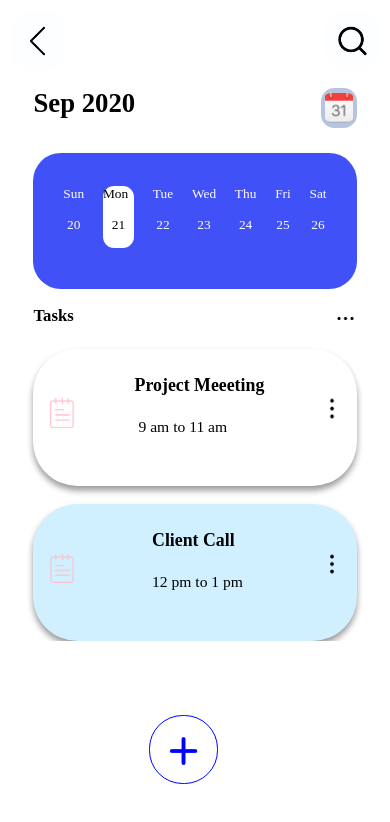
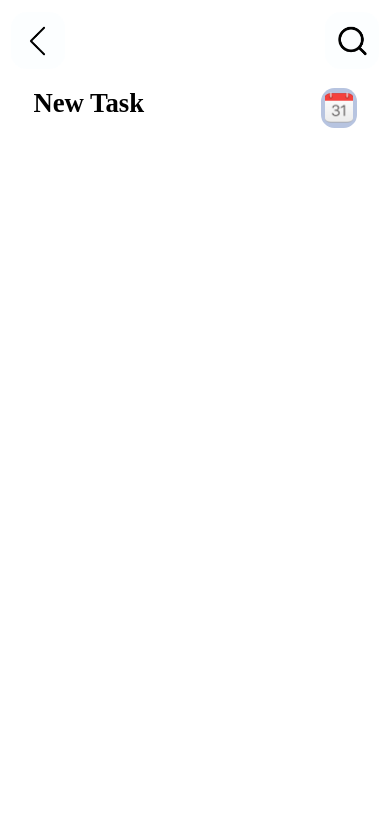
Before and after one commit to Mansoorali121/React-Native-Interview-Preparation, a React Native app: screen / in a window 390 px wide. Shown: the top 822 px of the page. Built offline with nearby package versions, Linux system fonts and the light colour scheme.

Commit message:
header complete t4

```diff
--- a/App.js
+++ b/App.js
@@ -1,86 +1,135 @@
-// // import { FlatList, StyleSheet, Text, View } from 'react-native';
+// // // import { FlatList, StyleSheet, Text, View } from 'react-native';
+// // // import React from 'react';
+// // // import { s, vs } from 'react-native-size-matters';
+// // // import THeader from './src/components/THeader';
+// // // import Myinput from './src/components/Myinput';
+// // // import Status from './src/components/Status';
+// // // import Taskcard from './src/components/Taskcard';
+// // // import Tasks from './src/screens/Tasks';
+// // // import Daysname from './src/components/Daysname';
+// // // import Taskscard from './src/components/Taskscard';
+
+// // // const App = () => {
+// // //  const data = [
+// // //   {
+// // //     id: 1,
+// // //     title: 'Wirefarming',
+// // //     time: '12:00 PM',
+// // //     description: 'Make some ideation from skretch and wireframes',
+// // //     color: '#fc569e',
+// // //   },
+// // //   {
+// // //     id: 2,
+// // //     title: 'UI Design',
+// // //     time: '1:00 PM',
+// // //     description: 'Design mobile screens Make some ideation from skretch ',
+// // //     color: '#36817c',
+// // //   },
+// // //   {
+// // //     id: 3,
+// // //     title: 'Meeting',
+// // //     time: '3:00 PM',
+// // //     description: 'Client discussion  Make some ideation from skretch ',
+// // //     color: '#6e741c',
+// // //   },
+// // //     {
+// // //     id: 4,
+// // //     title: 'Backend',
+// // //     time: '5:00 PM',
+// // //     description: 'Client discussion about backend development',
+// // //     color: '#1e482f',
+// // //   },
+// // //   {
+// // //     id: 5,
+// // //     title: 'Code Review',
+// // //     time: '4:00 PM',
+// // //     description: 'Client discussion about backend development',
+// // //     color: '#124b7d',
+// // //   },
+// // // ];
+
+// // //   return (
+// // //     <View style={{ backgroundColor: '#fff', flex: 1 }}>
+// // //       <View style={styles.container}>
+// // //         <Tasks />
+// // //         <Daysname />
+// // //         {/* <Taskscard /> */}
+// // //         showVerticalScrollIndicator = {false}
+// // //         <FlatList data={data} keyExtractor={(item)=>item.id}
+// // //         renderItem={({item})=>(
+// // //           <Taskscard {...item}  />
+// // //   )}
+// // //         />
+
+// // //         {/* <THeader />
+// // //         <View style={styles.titlesscontainer}>
+// // //           <Text style={styles.title}>Good Morning, Rifat!</Text>
+// // //           <Text style={styles.description}>
+// // //             You have <Text style={styles.descpt}>49 tasks</Text> this month
+// // //           </Text>
+// // //         </View>
+// // //         <Myinput />
+// // //         <Status />
+// // //         <View
+// // //           style={{
+// // //             marginTop: vs(20),
+// // //             flexDirection: 'row',
+// // //             justifyContent: 'space-between',
+// // //           }}
+// // //         >
+// // //           <Text style={styles.title1}>Todays Tasks</Text>
+// // //           <Text style={styles.title2}>See All</Text>
+// // //         </View>
+// // //         <Taskcard /> */}
+// // //       </View>
+// // //     </View>
+// // //   );
+// // // };
+
+// // // export default App;
+
+// // // const styles = StyleSheet.create({
+// // //   container: {
+// // //     marginTop: s(20),
+// // //     marginHorizontal: vs(21),
+// // //   },
+// // //   titlesscontainer: { marginTop: vs(25) },
+// // //   title: { fontSize: s(15), fontFamily: 'Outfit-Thin', color: 'gray' },
+// // //   description: { fontSize: s(33), fontFamily: 'Outfit-Medium' },
+// // //   descpt: { color: '#5959e19f', fontWeight: 'bold' },
+// // //   title1: { fontSize: s(25), fontFamily: 'Outfit-Medium', marginBottom: s(10) },
+// // //   title2: {
+// // //     fontSize: s(15),
+// // //     fontFamily: 'Outfit-Regular',
+// // //     color: 'gray',
+// // //     marginBottom: s(10),
+// // //   },
+// // // });
+
+// // import { StyleSheet, Text, View } from 'react-native';
 // // import React from 'react';
-// // import { s, vs } from 'react-native-size-matters';
-// // import THeader from './src/components/THeader';
-// // import Myinput from './src/components/Myinput';
-// // import Status from './src/components/Status';
-// // import Taskcard from './src/components/Taskcard';
-// // import Tasks from './src/screens/Tasks';
-// // import Daysname from './src/components/Daysname';
-// // import Taskscard from './src/components/Taskscard';
+// // import T2header from './src/components/T2header';
+// // import { s } from 'react-native-size-matters';
+// // import T2text from './src/components/T2text';
+// // import Searchbutton from './src/components/Searchbutton';
+// // import Filterbutton from './src/components/Filterbutton';
+// // import T2tabs from './src/components/T2tabs';
+// // import T2card from './src/components/T2card';
+// // import T2footer from "./src/components/T2footer";
 
 // // const App = () => {
-// //  const data = [
-// //   {
-// //     id: 1,
-// //     title: 'Wirefarming',
-// //     time: '12:00 PM',
-// //     description: 'Make some ideation from skretch and wireframes',
-// //     color: '#fc569e',
-// //   },
-// //   {
-// //     id: 2,
-// //     title: 'UI Design',
-// //     time: '1:00 PM',
-// //     description: 'Design mobile screens Make some ideation from skretch ',
-// //     color: '#36817c',
-// //   },
-// //   {
-// //     id: 3,
-// //     title: 'Meeting',
-// //     time: '3:00 PM',
-// //     description: 'Client discussion  Make some ideation from skretch ',
-// //     color: '#6e741c',
-// //   },
-// //     {
-// //     id: 4,
-// //     title: 'Backend',
-// //     time: '5:00 PM',
-// //     description: 'Client discussion about backend development',
-// //     color: '#1e482f',
-// //   },
-// //   {
-// //     id: 5,
-// //     title: 'Code Review',
-// //     time: '4:00 PM',
-// //     description: 'Client discussion about backend development',
-// //     color: '#124b7d',
-// //   },
-// // ];
-
 // //   return (
-// //     <View style={{ backgroundColor: '#fff', flex: 1 }}>
-// //       <View style={styles.container}>
-// //         <Tasks />
-// //         <Daysname />
-// //         {/* <Taskscard /> */}
-// //         showVerticalScrollIndicator = {false}
-// //         <FlatList data={data} keyExtractor={(item)=>item.id}
-// //         renderItem={({item})=>(
-// //           <Taskscard {...item}  />
-// //   )}
-// //         />
-
-// //         {/* <THeader />
-// //         <View style={styles.titlesscontainer}>
-// //           <Text style={styles.title}>Good Morning, Rifat!</Text>
-// //           <Text style={styles.description}>
-// //             You have <Text style={styles.descpt}>49 tasks</Text> this month
-// //           </Text>
+// //     <View style={styles.container}>
+// //       <View style={{ marginHorizontal: s(20), backgroundColor: '#fff' }}>
+// //         <T2header />
+// //         <T2text />
+// //         <View style={styles.buttonscontainer}>
+// //           <Searchbutton />
+// //           <Filterbutton />
 // //         </View>
-// //         <Myinput />
-// //         <Status />
-// //         <View
-// //           style={{
-// //             marginTop: vs(20),
-// //             flexDirection: 'row',
-// //             justifyContent: 'space-between',
-// //           }}
-// //         >
-// //           <Text style={styles.title1}>Todays Tasks</Text>
-// //           <Text style={styles.title2}>See All</Text>
-// //         </View>
-// //         <Taskcard /> */}
+// //         <T2tabs />
+// //         <T2card />
+// //         <T2footer />
 // //       </View>
 // //     </View>
 // //   );
@@ -89,47 +138,36 @@
 // // export default App;
 
 // // const styles = StyleSheet.create({
-// //   container: {
-// //     marginTop: s(20),
-// //     marginHorizontal: vs(21),
-// //   },
-// //   titlesscontainer: { marginTop: vs(25) },
-// //   title: { fontSize: s(15), fontFamily: 'Outfit-Thin', color: 'gray' },
-// //   description: { fontSize: s(33), fontFamily: 'Outfit-Medium' },
-// //   descpt: { color: '#5959e19f', fontWeight: 'bold' },
-// //   title1: { fontSize: s(25), fontFamily: 'Outfit-Medium', marginBottom: s(10) },
-// //   title2: {
-// //     fontSize: s(15),
-// //     fontFamily: 'Outfit-Regular',
-// //     color: 'gray',
-// //     marginBottom: s(10),
+// //   container: { backgroundColor: '#fff', flex: 1 },
+// //   buttonscontainer: {
+// //     flexDirection: 'row',
+// //     alignItems: 'center',
+// //     justifyContent: 'space-between',
+// //     gap: s(3),
 // //   },
 // // });
 
-// import { StyleSheet, Text, View } from 'react-native';
+// import { FlatList, StyleSheet, Text, View } from 'react-native';
 // import React from 'react';
-// import T2header from './src/components/T2header';
 // import { s } from 'react-native-size-matters';
-// import T2text from './src/components/T2text';
-// import Searchbutton from './src/components/Searchbutton';
-// import Filterbutton from './src/components/Filterbutton';
-// import T2tabs from './src/components/T2tabs';
-// import T2card from './src/components/T2card';
+// import T3header from './src/components/T3header';
+// import T3text from './src/components/T3text';
+// import Selecteditem from './src/components/Selecteditem';
+// import T3cardheader from "./src/components/T3cardheader";
+// import T3card from "./src/components/T3card";
 // import T2footer from "./src/components/T2footer";
+// import Roundedbtn from "./src/components/Roundedbtn";
 
 // const App = () => {
 //   return (
 //     <View style={styles.container}>
-//       <View style={{ marginHorizontal: s(20), backgroundColor: '#fff' }}>
-//         <T2header />
-//         <T2text />
-//         <View style={styles.buttonscontainer}>
-//           <Searchbutton />
-//           <Filterbutton />
-//         </View>
-//         <T2tabs />
-//         <T2card />
-//         <T2footer />
+//       <View style={{ marginHorizontal: s(10), backgroundColor: '#fff' }}>
+//         <T3header />
+//         <T3text />
+//         <Selecteditem />
+//         <T3cardheader/>
+//         <T3card />
+//         <Roundedbtn/>
 //       </View>
 //     </View>
 //   );
@@ -139,42 +177,23 @@
 
 // const styles = StyleSheet.create({
 //   container: { backgroundColor: '#fff', flex: 1 },
-//   buttonscontainer: {
-//     flexDirection: 'row',
-//     alignItems: 'center',
-//     justifyContent: 'space-between',
-//     gap: s(3),
-//   },
 // });
 
-import { FlatList, StyleSheet, Text, View } from 'react-native';
-import React from 'react';
-import { s } from 'react-native-size-matters';
-import T3header from './src/components/T3header';
-import T3text from './src/components/T3text';
-import Selecteditem from './src/components/Selecteditem';
-import T3cardheader from "./src/components/T3cardheader";
-import T3card from "./src/components/T3card";
-import T2footer from "./src/components/T2footer";
-import Roundedbtn from "./src/components/Roundedbtn";
+
+
+import { StyleSheet, Text, View } from 'react-native'
+import React from 'react'
+import Tasks3 from "./src/screens/Tasks3";
 
 const App = () => {
   return (
     <View style={styles.container}>
-      <View style={{ marginHorizontal: s(10), backgroundColor: '#fff' }}>
-        <T3header />
-        <T3text />
-        <Selecteditem />
-        <T3cardheader/>
-        <T3card />
-        <Roundedbtn/>
-      </View>
+      <Tasks3 />
     </View>
-  );
-};
+  )
+}
 
 export default App;
-
 const styles = StyleSheet.create({
-  container: { backgroundColor: '#fff', flex: 1 },
-});
+  container:{backgroundColor:"#fff",flex:1},
+})
--- a/src/components/T3text.js
+++ b/src/components/T3text.js
@@ -3,11 +3,11 @@ import React from 'react';
 import { vs, s } from 'react-native-size-matters';
 import colors from "../style/colors";
 
-const T3text = () => {
+const T3text = ({title}) => {
   return (
     <View style={styles.cont}>
       <View style={styles.itemcontainer}>
-        <Text style={styles.date}>Sep 2020</Text>
+        <Text style={styles.date}>{title}</Text>
         <TouchableOpacity style={styles.circle}>
           <Image
             source={require('../assets/calendar.png')}
--- /dev/null
+++ b/src/screens/Tasks3.js
@@ -0,0 +1,21 @@
+import { StyleSheet, Text, View } from 'react-native';
+import React from 'react';
+import T3header from '../components/T3header';
+import { s } from 'react-native-size-matters';
+import T3text from "../components/T3text";
+
+const Tasks3 = () => {
+  return (
+    <View style={styles.cont}>
+      <T3header />
+      <T3text  title={"New Task"}
+       />
+    </View>
+  );
+};
+
+export default Tasks3;
+
+const styles = StyleSheet.create({
+  cont: { marginHorizontal: s(10), backgroundColor: '#fff' },
+});
```
